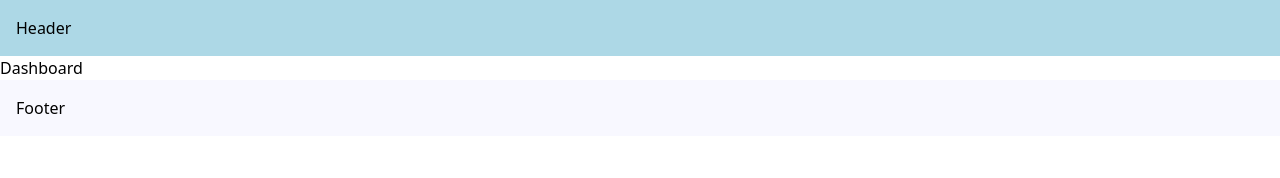
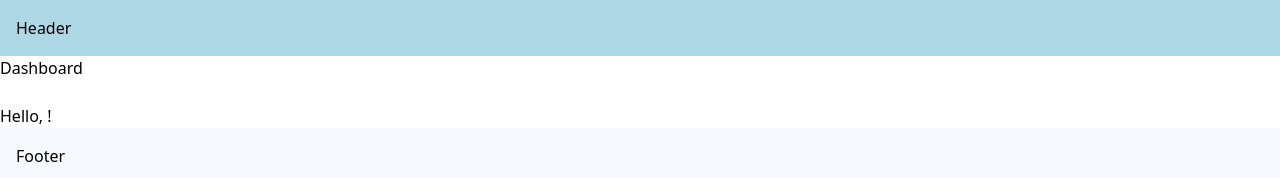
Before and after one commit to yksa/next14, a Next.js app: page /dashboard in a window 1280 px wide. Shown: the top 178 px of the page. Built offline with nearby package versions, Linux system fonts and the light colour scheme.

Commit message:
Server and Client Components

```diff
--- a/src/app/about/page.tsx
+++ b/src/app/about/page.tsx
@@ -1,7 +1,4 @@
-export const metadata = {
-  title: "About",
-};
-
 export default function About() {
+  console.log("About server component");
   return <h1>About me</h1>;
 }
--- a/src/app/dashboard/page.tsx
+++ b/src/app/dashboard/page.tsx
@@ -1,5 +1,20 @@
-import React from "react";
+"use client";
+
+import React, { useState } from "react";
 
 export default function Dashboard() {
-  return <h1>Dashboard</h1>;
+  console.log("Dashboard client component");
+  const [name, setName] = useState("");
+
+  return (
+    <>
+      <h1>Dashboard</h1>
+      <input
+        type="text"
+        value={name}
+        onChange={(e) => setName(e.target.value)}
+      />
+      <p>Hello, {name}!</p>
+    </>
+  );
 }
--- a/src/app/page.tsx
+++ b/src/app/page.tsx
@@ -8,6 +8,7 @@
       <Link href={"/blog"}>Blog</Link>
       <Link href={"/products"}>Products</Link>
       <Link href={"/about"}>About</Link>
+      <Link href={"/dashboard"}>Dashboard</Link>
     </>
   );
 }
```
